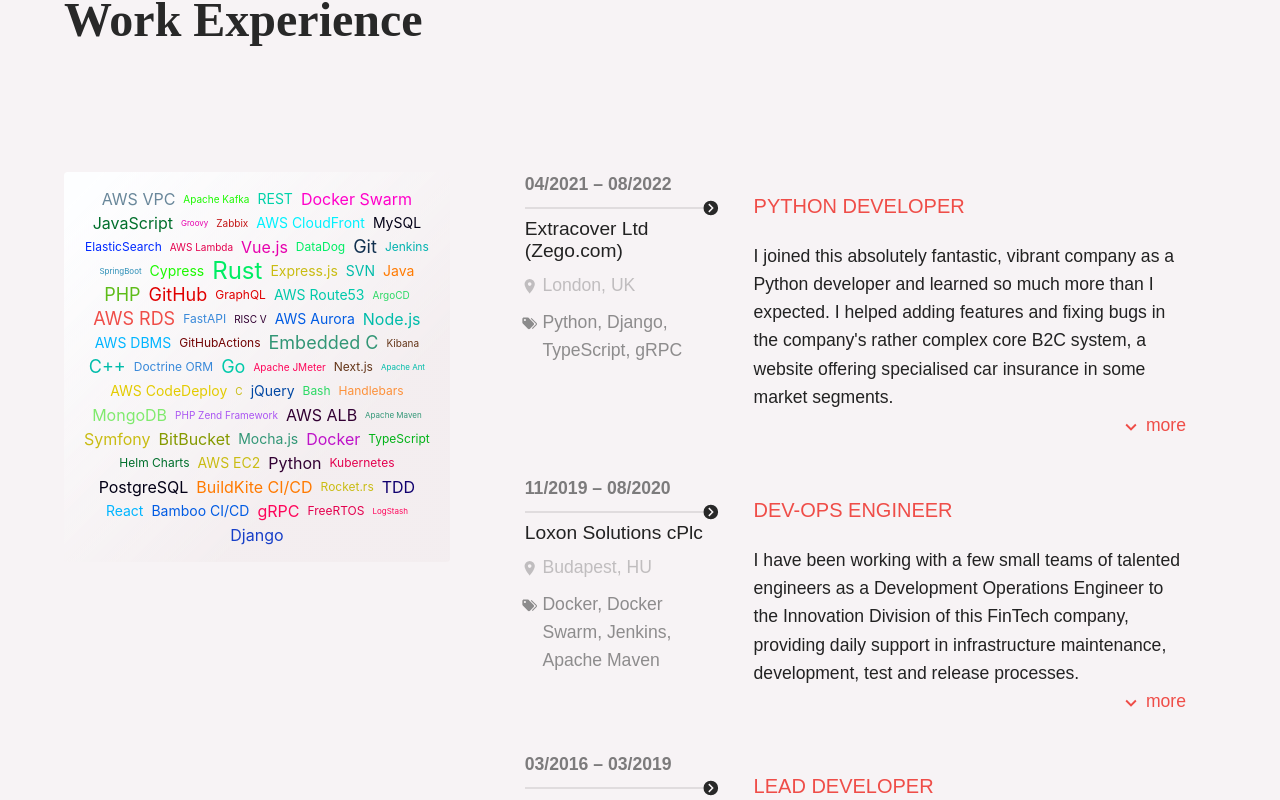
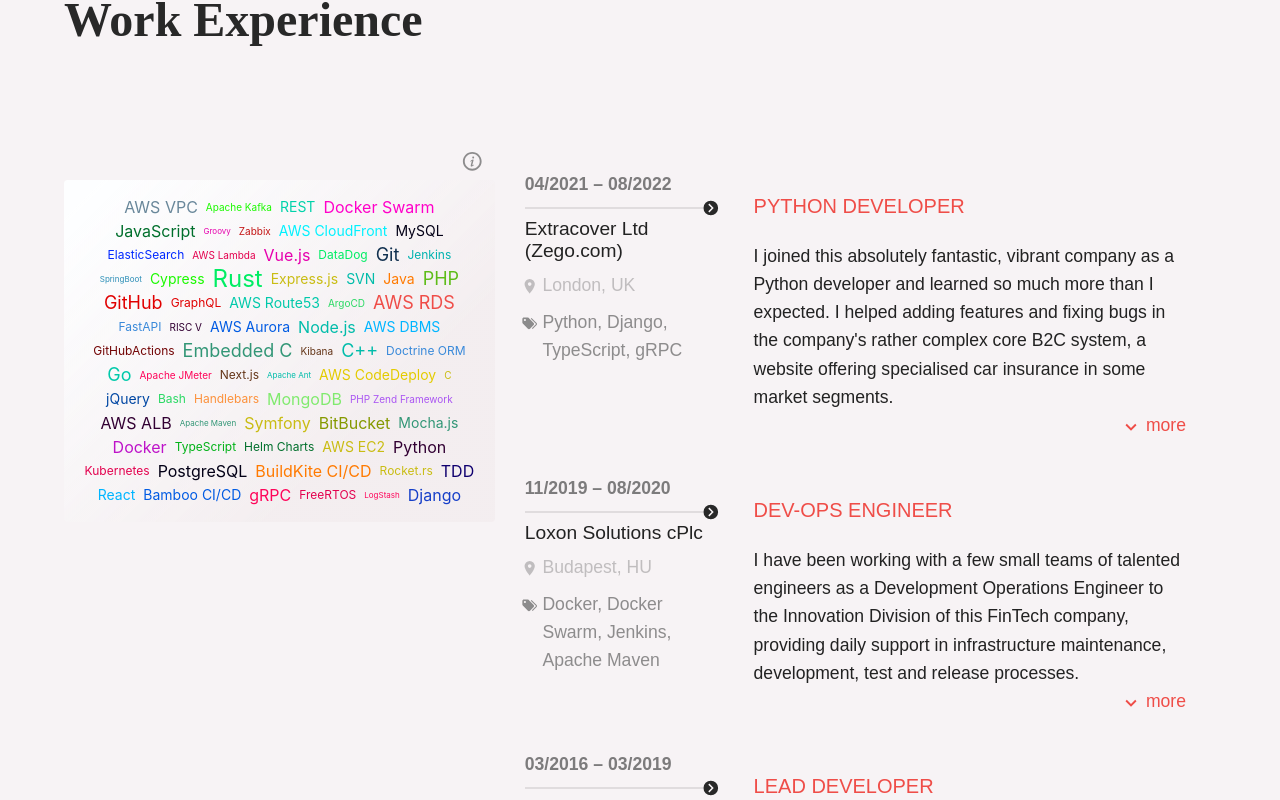
Before and after one commit to marekful/cv-website, a Vue app: page / in a window 1280 px wide. Shown: the part 3315-4115 px from the top of the page. Built offline with nearby package versions, Linux system fonts and the light colour scheme; a web font is replaced by a local one.

Commit message:
feat: move label-cloud to component

```diff
--- /dev/null
+++ b/src/components/fragments/LabelCloud.vue
@@ -0,0 +1,146 @@
+<script setup>
+import { aggregate } from '../../api/labels'
+import InfoCircleOutlineIcon from "../icons/InfoCircleOutlineIcon.vue";
+</script>
+
+<template>
+  <div class="container">
+    <div>
+      <div class="info">
+        <InfoCircleOutlineIcon />
+        <div class="text">
+          This size of each tag label represents the combined professional
+          and interest based weighting for the given area.<br /><br />Professional weight
+          expresses the time spent in jobs using the language or technology
+          while the interest basis gives me the opportunity to counter the
+          professional weight (e.g. decrease if I'm less interested, or increase
+          if I gained experience outside work) and to add tags where I have
+          considerable knowledge but not in a work experience.
+        </div>
+      </div>
+      <ul class="cloud">
+        <li v-for="(label, idx) in aggregate()" :key="idx">
+          <a :data-weight="label.total_weight" :style="`color: ${label.color};`">
+            {{ label.text }}
+          </a>
+        </li>
+      </ul>
+    </div>
+  </div>
+</template>
+
+<style scoped>
+div.container {
+  position: relative;
+  margin: 1.5em 5em 0 0;
+}
+
+div.container > div {
+  position: sticky;
+  top: 8em;
+}
+
+.info {
+  position: relative;
+  bottom: 0.5em;
+  right: 0.25em;
+  text-align: right;
+  height: 1.5em;
+  padding-right: 0.5em;
+}
+
+.info .text {
+  position: absolute;
+  right: 3em;
+  bottom: -12em;
+  transition: 0.5s;
+  opacity: 0;
+  text-align: left;
+  padding: 1em;
+  font-size: 0.9rem;
+  line-height: 1.1rem;
+  font-family: "Barlow Semi Condensed", sans-serif;
+  color: var(--vt-c-divider-dark-1);
+  background-color: var(--vt-c-background-1);
+  z-index: 2;
+  border: 1px solid var(--vt-c-divider-light-1);
+  border-radius: 0.25em;
+  box-shadow: 0 0 12px -2px rgba(0, 0, 0, 0.15);
+}
+
+.info:hover .text {
+  bottom: -6em;
+  opacity: 1;
+}
+
+.info svg {
+  width: 1.5em;
+  fill: var(--vt-c-divider-dark-1);
+  cursor: pointer;
+}
+
+ul.cloud {
+  list-style: none;
+  display: flex;
+  flex-wrap: wrap;
+  align-items: center;
+  justify-content: center;
+  line-height: 2.5rem;
+  padding: 1em;
+  border-radius: 0.25em;
+  background-color: transparent;
+  background-image: linear-gradient(135deg, #fdfeff 5%, #d0b5b512 70%);
+  opacity: 1;
+  transition: background 0.3s, border-radius 0.3s, opacity 0.3s;
+}
+
+ul.cloud a[data-weight='0'] {
+  --size: 1.5;
+}
+ul.cloud a[data-weight='1'] {
+  --size: 2;
+}
+ul.cloud a[data-weight='2'] {
+  --size: 2.5;
+}
+ul.cloud a[data-weight='3'] {
+  --size: 3;
+}
+ul.cloud a[data-weight='4'] {
+  --size: 3.5;
+}
+ul.cloud a[data-weight='5'] {
+  --size: 4;
+}
+ul.cloud a[data-weight='6'] {
+  --size: 4.5;
+}
+ul.cloud a[data-weight='7'] {
+  --size: 6;
+}
+ul.cloud a[data-weight='8'] {
+  --size: 6.5;
+}
+ul.cloud a[data-weight='9'] {
+  --size: 7;
+}
+ul.cloud a[data-weight='10'] {
+  --size: 7.5;
+}
+
+ul.cloud a {
+  display: block;
+  padding: 0.125rem 0.25rem;
+  text-decoration: none;
+  position: relative;
+  --size: 4;
+  font-size: calc(var(--size) * 0.25rem + 0rem);
+  line-height: 1.25rem;
+}
+
+@media (max-width: 920px) {
+  div.container {
+    width: 100%;
+  }
+}
+</style>
--- /dev/null
+++ b/src/components/icons/InfoCircleOutlineIcon.vue
@@ -0,0 +1,5 @@
+<template>
+  <svg xmlns="http://www.w3.org/2000/svg" viewBox="0 0 24 24">
+    <path d="M12.3 7.29C12.5 7.11 12.74 7 13 7C13.27 7 13.5 7.11 13.71 7.29C13.9 7.5 14 7.74 14 8C14 8.27 13.9 8.5 13.71 8.71C13.5 8.9 13.27 9 13 9C12.74 9 12.5 8.9 12.3 8.71C12.11 8.5 12 8.27 12 8C12 7.74 12.11 7.5 12.3 7.29M9.8 11.97C9.8 11.97 11.97 10.25 12.76 10.18C13.5 10.12 13.35 10.97 13.28 11.41L13.27 11.47C13.13 12 12.96 12.64 12.79 13.25C12.41 14.64 12.04 16 12.13 16.25C12.23 16.59 12.85 16.16 13.3 15.86C13.36 15.82 13.41 15.78 13.46 15.75C13.46 15.75 13.54 15.67 13.62 15.78C13.64 15.81 13.66 15.84 13.68 15.86C13.77 16 13.82 16.05 13.7 16.13L13.66 16.15C13.44 16.3 12.5 16.96 12.12 17.2C11.71 17.47 10.14 18.37 10.38 16.62C10.59 15.39 10.87 14.33 11.09 13.5C11.5 12 11.68 11.32 10.76 11.91C10.39 12.13 10.17 12.27 10.04 12.36C9.93 12.44 9.92 12.44 9.85 12.31L9.82 12.25L9.77 12.17C9.7 12.07 9.7 12.06 9.8 11.97M22 12C22 17.5 17.5 22 12 22C6.5 22 2 17.5 2 12C2 6.5 6.5 2 12 2C17.5 2 22 6.5 22 12M20 12C20 7.58 16.42 4 12 4C7.58 4 4 7.58 4 12C4 16.42 7.58 20 12 20C16.42 20 20 16.42 20 12Z" />
+  </svg>
+</template>
--- a/src/components/site-content/WorkExperienceSection.vue
+++ b/src/components/site-content/WorkExperienceSection.vue
@@ -1,9 +1,10 @@
 <script setup>
 import { ref } from 'vue'
+import Job from '../fragments/WorkExperienceFragment.vue'
+import LabelCloud from "../fragments/LabelCloud.vue";
 import Section from '../fragments/SectionFragment.vue'
-import Job from '../fragments/WorkExperienceFragment.vue'
 
-import { labels, aggregate as allLabels } from '../../api/labels'
+import { labels } from '../../api/labels'
 
 let showJobs = ref(false)
 
@@ -17,15 +18,7 @@ const moreJobs = () => {
     <template #heading>Education & Experience</template>
     <h1>Work Experience</h1>
     <div class="col-group col-group-2 col-4-6 experience">
-      <div class="label-cloud-container">
-        <ul class="label-cloud">
-          <li v-for="(label, idx) in allLabels()" :key="idx">
-            <a :data-weight="label.total_weight" :style="`color: ${label.color};`">
-              {{ label.text }}
-            </a>
-          </li>
-        </ul>
-      </div>
+      <LabelCloud />
       <div>
         <Job :labels="labels('zego')">
           <template #dates>04/2021 – 08/2022</template>
@@ -329,18 +322,6 @@ ul {
 
 /* -------- */
 
-div.label-cloud-container {
-  position: relative;
-  margin: 1.5em 5em 0 0;
-}
-
-.label-cloud {
-  position: sticky;
-  top: 8em;
-}
-
-/* -------- */
-
 .more-jobs {
   margin-top: 2em;
 }
@@ -353,70 +334,4 @@ div.label-cloud-container {
 .show-more svg {
   top: 0;
 }
-
-ul.label-cloud {
-  list-style: none;
-  display: flex;
-  flex-wrap: wrap;
-  align-items: center;
-  justify-content: center;
-  line-height: 2.5rem;
-  padding: 1em;
-  border-radius: 0.25em;
-  background-color: transparent;
-  background-image: linear-gradient(135deg, #fdfeff 5%, #d0b5b512 70%);
-  opacity: 1;
-  transition: background 0.3s, border-radius 0.3s, opacity 0.3s;
-}
-
-ul.label-cloud a[data-weight='0'] {
-  --size: 1.5;
-}
-ul.label-cloud a[data-weight='1'] {
-  --size: 2;
-}
-ul.label-cloud a[data-weight='2'] {
-  --size: 2.5;
-}
-ul.label-cloud a[data-weight='3'] {
-  --size: 3;
-}
-ul.label-cloud a[data-weight='4'] {
-  --size: 3.5;
-}
-ul.label-cloud a[data-weight='5'] {
-  --size: 4;
-}
-ul.label-cloud a[data-weight='6'] {
-  --size: 4.5;
-}
-ul.label-cloud a[data-weight='7'] {
-  --size: 6;
-}
-ul.label-cloud a[data-weight='8'] {
-  --size: 6.5;
-}
-ul.label-cloud a[data-weight='9'] {
-  --size: 7;
-}
-ul.label-cloud a[data-weight='10'] {
-  --size: 7.5;
-}
-
-ul.label-cloud a {
-  display: block;
-  /*font-size: 1.1rem;*/
-  padding: 0.125rem 0.25rem;
-  text-decoration: none;
-  position: relative;
-  --size: 4;
-  font-size: calc(var(--size) * 0.25rem + 0rem);
-  line-height: 1.25rem;
-}
-
-@media (max-width: 920px) {
-  .label-cloud-container {
-    width: 100%;
-  }
-}
 </style>
```
